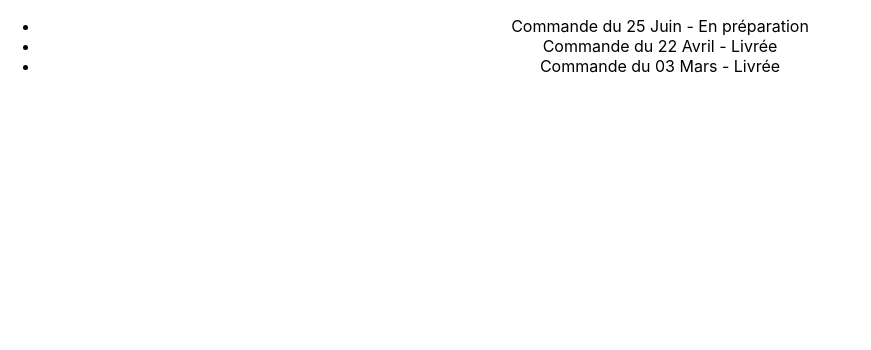
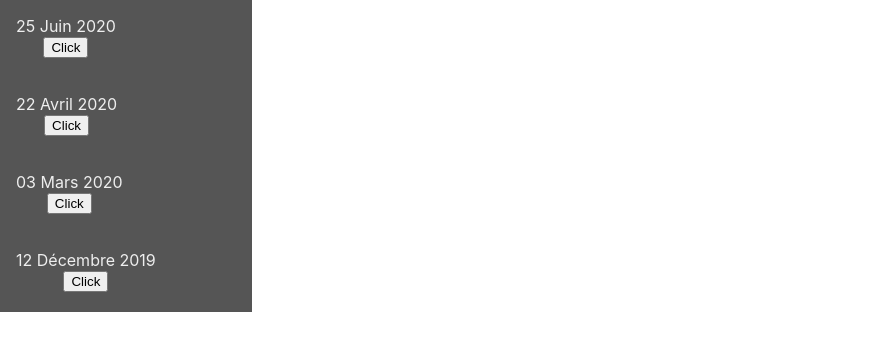
Before and after one commit to Anthony31400/doc-lana, a React (Create React App) app: page / in a window 1280 px wide. Shown: the top 350 px of the page, without its empty margins (0-871 px from the left). Built offline with nearby package versions, Linux system fonts and the light colour scheme.

Commit message:
ajout OrderList et fonctionnalité status avec bouton

```diff
--- a/src/App.jsx
+++ b/src/App.jsx
@@ -1,11 +1,11 @@
 import React from 'react';
 import './App.css';
-import PageCommande from './components/PageCommande';
+import OrderList from './components/OrderList';
 
 function App() {
   return (
     <div className="App">
-      <PageCommande />
+      <OrderList />
     </div>
   );
 }
--- /dev/null
+++ b/src/components/OrderList.jsx
@@ -0,0 +1,33 @@
+import React from 'react';
+import OrderPage from './OrderPage';
+
+const orders = [
+  {
+    date: '25 Juin 2020',
+    status: true
+  },
+  {
+    date: '22 Avril 2020',
+    status: false
+  },
+  {
+    date: '03 Mars 2020',
+    status: false
+  },
+  {
+    date: '12 Décembre 2019',
+    status: false
+  }
+];
+
+const OrderList = () => {
+  return (
+    <div>
+      {orders.map(order => (
+        <OrderPage date={order.date} status={order.status} />
+      ))}
+    </div>
+  );
+};
+
+export default OrderList;
--- /dev/null
+++ b/src/components/OrderPage.css
@@ -0,0 +1,37 @@
+.liste-commandes {
+  padding: 1em;
+  background: #555;
+  width: 220px;
+  display: flex;
+  align-items: center;
+}
+
+.date-commande {
+  margin: 0 0 0.25rem;
+  color: #eee;
+}
+
+/* Status text */
+.liste-commandes .status .status-text {
+  color: #999;
+  margin: 0;
+  display: inline-block;
+}
+
+/* Status (rounded&colored indicator) */
+.liste-commandes .status .status-preparation,
+.liste-commandes .status .status-livree {
+  display: inline-block;
+  border-radius: 50%;
+  width: 8px;
+  height: 8px;
+  margin-right: 6px;
+}
+
+.Contact .status .status-preparation {
+  background: #ee8c0b;
+}
+
+.Contact .status .status-livree {
+  background: #40d406;
+}
--- /dev/null
+++ b/src/components/OrderPage.jsx
@@ -0,0 +1,33 @@
+import React from 'react';
+import './OrderPage.css';
+
+class Order extends React.Component {
+  constructor(props) {
+    super(props);
+    this.state = {
+      preparation: true
+    };
+    this.handleStatusCommande = this.handleStatusCommande.bind(this);
+  }
+
+  handleStatusCommande() {
+    const { preparation } = this.state;
+    this.setState({ preparation: !preparation });
+  }
+
+  render() {
+    const { preparation } = this.state;
+    return (
+      <div className="liste-commandes">
+        <div className="date-commande">
+          {this.props.date}
+          <div className="statut-commande">
+            <span className={preparation ? 'status-preparation' : 'status-livree'} />
+            <button onClick={this.handleStatusCommande}> Click </button>
+          </div>
+        </div>
+      </div>
+    );
+  }
+}
+export default Order;
--- a/src/components/PageCommande.jsx
+++ /dev/null
@@ -1,25 +0,0 @@
-import React from 'react';
-
-class Commandes extends React.Component {
-  constructor(props) {
-    super(props);
-    this.state = {
-      commande: '',
-      status: ''
-    };
-  }
-
-  render() {
-    return (
-      <div className="liste-commandes">
-        <ul>
-          <li>Commande du 25 Juin - En préparation</li>
-          <li>Commande du 22 Avril - Livrée</li>
-          <li>Commande du 03 Mars - Livrée</li>
-        </ul>
-      </div>
-    );
-  }
-}
-
-export default Commandes;
```
